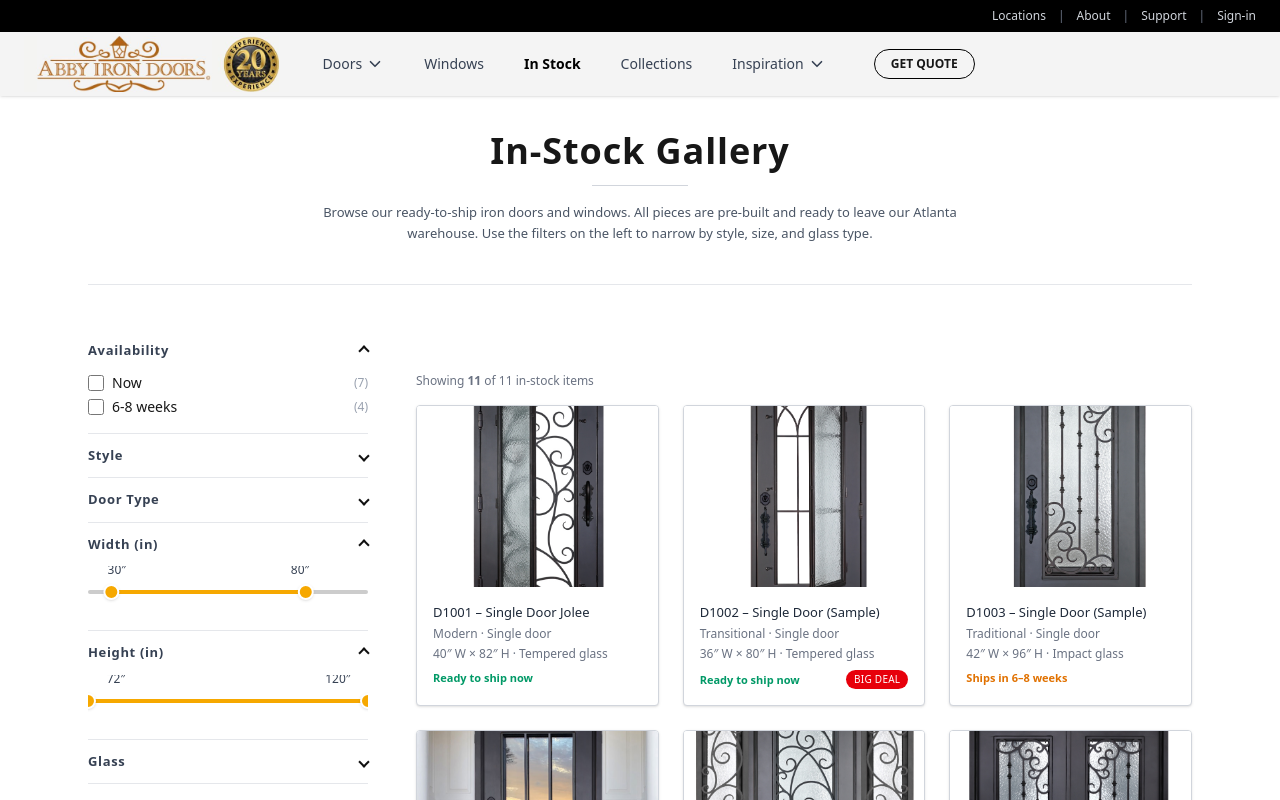
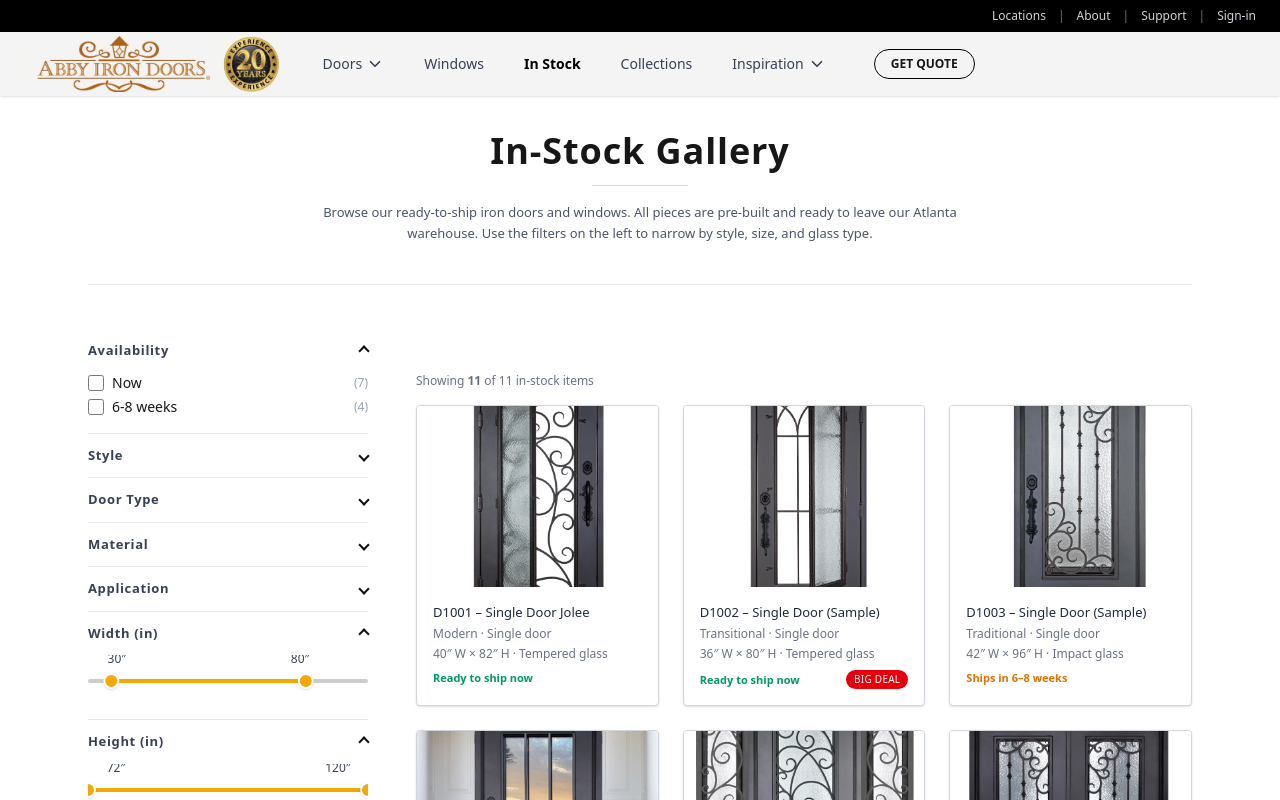
Before and after one commit to yangligwu/abbyweb20-frontend, a Next.js app: page /in-stock in a window 1280 px wide. Shown: the top 800 px of the page. Built offline with nearby package versions, Linux system fonts and the light colour scheme.

Commit message:
Remove All Doors from mega menu

```diff
--- a/src/app/(site)/in-stock/page.tsx
+++ b/src/app/(site)/in-stock/page.tsx
@@ -20,6 +20,8 @@ type DoorType =
   | "Doors with transom"
   | "Wine doors"
   | "Windows";
+type Material = "Steel" | "Aluminum";
+type Application = "Residential" | "Commercial"; //20260123
 type Glass = "Tempered" | "Impact";
 type Shape = "Flat" | "Arch" | "Round";
 
@@ -30,6 +32,8 @@ type DoorProduct = {
   availability: Availability;
   style: Style;
   doorType: DoorType;
+  material: Material; // ⭐ 新增
+  application: Application; // ⭐ 新增
   widthIn: number;
   heightIn: number;
   glass: Glass;
@@ -49,6 +53,8 @@ const PRODUCTS: DoorProduct[] = [
     availability: "Now",
     style: "Modern",
     doorType: "Single door",
+    material: "Aluminum",
+    application: "Residential",
     widthIn: 40,
     heightIn: 82,
     glass: "Tempered",
@@ -63,6 +69,8 @@ const PRODUCTS: DoorProduct[] = [
     availability: "Now",
     style: "Transitional",
     doorType: "Single door",
+    material: "Aluminum",
+    application: "Residential",
     widthIn: 36,
     heightIn: 80,
     glass: "Tempered",
@@ -77,6 +85,8 @@ const PRODUCTS: DoorProduct[] = [
     availability: "6-8 weeks",
     style: "Traditional",
     doorType: "Single door",
+    material: "Steel",
+    application: "Residential",
     widthIn: 42,
     heightIn: 96,
     glass: "Impact",
@@ -91,6 +101,8 @@ const PRODUCTS: DoorProduct[] = [
     availability: "Now",
     style: "Modern",
     doorType: "Single door",
+    material: "Steel",
+    application: "Residential",
     widthIn: 38,
     heightIn: 84,
     glass: "Impact",
@@ -106,6 +118,8 @@ const PRODUCTS: DoorProduct[] = [
     availability: "6-8 weeks",
     style: "Transitional",
     doorType: "Double door",
+    material: "Steel",
+    application: "Commercial",
     widthIn: 72,
     heightIn: 96,
     glass: "Impact",
@@ -120,6 +134,8 @@ const PRODUCTS: DoorProduct[] = [
     availability: "Now",
     style: "Modern",
     doorType: "Double door",
+    material: "Steel",
+    application: "Commercial",
     widthIn: 68,
     heightIn: 84,
     glass: "Tempered",
@@ -134,6 +150,8 @@ const PRODUCTS: DoorProduct[] = [
     availability: "Now",
     style: "Traditional",
     doorType: "Double door",
+    material: "Steel",
+    application: "Commercial",
     widthIn: 74,
     heightIn: 96,
     glass: "Tempered",
@@ -148,6 +166,8 @@ const PRODUCTS: DoorProduct[] = [
     availability: "6-8 weeks",
     style: "Transitional",
     doorType: "Double door",
+    material: "Steel",
+    application: "Commercial",
     widthIn: 70,
     heightIn: 82,
     glass: "Impact",
@@ -163,6 +183,8 @@ const PRODUCTS: DoorProduct[] = [
     availability: "Now",
     style: "Traditional",
     doorType: "Wine doors",
+    material: "Steel",
+    application: "Residential",
     widthIn: 36,
     heightIn: 84,
     glass: "Tempered",
@@ -177,6 +199,8 @@ const PRODUCTS: DoorProduct[] = [
     availability: "Now",
     style: "Modern",
     doorType: "Wine doors",
+    material: "Steel",
+    application: "Residential",
     widthIn: 34,
     heightIn: 80,
     glass: "Impact",
@@ -191,6 +215,8 @@ const PRODUCTS: DoorProduct[] = [
     availability: "6-8 weeks",
     style: "Transitional",
     doorType: "Wine doors",
+    material: "Steel",
+    application: "Residential",
     widthIn: 38,
     heightIn: 84,
     glass: "Tempered",
@@ -207,6 +233,8 @@ type Filters = {
   availability: Availability[];
   styles: Style[];
   doorTypes: DoorType[];
+  materials: Material[];   // ⭐ 新增
+  applications: Application[]; // ⭐ 新增
   glass: Glass[];
   shapes: Shape[];
   thermal: ("Yes" | "No")[];
@@ -225,6 +253,8 @@ type FacetValueMap = {
   availability: Availability;
   styles: Style;
   doorTypes: DoorType;
+  materials: Material;      // ⭐ 新增
+  applications: Application; // ⭐ 新增
   glass: Glass;
   shapes: Shape;
   thermal: "Yes" | "No";
@@ -345,6 +375,19 @@ function applyFilters(
     )
       return false;
 
+    // ✅ ⭐⭐ Material 判断（关键修复）
+    if (
+      filters.materials.length &&
+      !filters.materials.includes(p.material)
+    )
+      return false;
+
+    if (
+      filters.applications.length &&
+      !filters.applications.includes(p.application)
+    )
+      return false;
+
     if (
       p.widthIn < filters.widthRange[0] ||
       p.widthIn > filters.widthRange[1]
@@ -399,6 +442,8 @@ const DEFAULT_FILTERS: Filters = {
   availability: [],
   styles: [],
   doorTypes: [],
+  materials: [],       // ⭐ 新增
+  applications: [], // ⭐ 新增
   glass: [],
   shapes: [],
   thermal: [],
@@ -414,6 +459,8 @@ export default function InStockPage() {
     availability: true,  // ✅ 默认展开
     style: false,
     doorType: false,
+    material: false, // ⭐ 新增
+    application: false, // ⭐ 新增
     width: true,   // ✅ 默认展开
     height: true,   // ✅ 默认展开
     glass: false,
@@ -432,6 +479,8 @@ export default function InStockPage() {
     availability: "availability",
     styles: "style",
     doorTypes: "doorType",
+    materials: "material", // ⭐ 新增
+    applications: "application", // ⭐ 新增
     glass: "glass",
     shapes: "shape",
     thermal: "thermal",
@@ -498,6 +547,8 @@ export default function InStockPage() {
   filters.availability.length > 0 ||
   filters.styles.length > 0 ||
   filters.doorTypes.length > 0 ||
+  filters.materials.length > 0 ||
+  filters.applications.length > 0
   filters.glass.length > 0 ||
   filters.shapes.length > 0 ||
   filters.thermal.length > 0 ||
@@ -511,6 +562,8 @@ export default function InStockPage() {
   (filters.availability.length > 0 ? 1 : 0) +
   (filters.styles.length > 0 ? 1 : 0) +
   (filters.doorTypes.length > 0 ? 1 : 0) +
+  (filters.materials.length > 0 ? 1 : 0) +
+  (filters.applications.length > 0 ? 1 : 0) +
   (filters.glass.length > 0 ? 1 : 0) +
   (filters.shapes.length > 0 ? 1 : 0) +
   (filters.thermal.length > 0 ? 1 : 0) +
@@ -537,6 +590,14 @@ export default function InStockPage() {
 
     filters.doorTypes.forEach((v) =>
       chips.push({ key: "doorTypes", label: "Door Type", value: v })
+    );
+
+    filters.materials.forEach((v) =>
+      chips.push({ key: "materials", label: "Material", value: v })
+    );
+
+    filters.applications.forEach((v) =>
+      chips.push({ key: "applications", label: "Application", value: v })
     );
 
     filters.glass.forEach((v) =>
@@ -742,7 +803,67 @@ export default function InStockPage() {
                 })}
               </AccordionSection>
 
-              {/* 4. Width (in) */}
+              {/* 4. Material */}
+              <AccordionSection
+                title="Material"
+                isOpen={openSection.material}
+                toggle={() => toggleSection("material")}
+              >
+                {(["Steel", "Aluminum"] as Material[]).map((value) => {
+                  const count = getFacetCount("materials", value, filters);
+
+                  return (
+                    <label key={value} className="flex items-center gap-2 mb-1">
+                      <input
+                        type="checkbox"
+                        checked={filters.materials.includes(value)}
+                        onChange={() =>
+                          setFilters((prev) => ({
+                            ...prev,
+                            materials: prev.materials.includes(value)
+                              ? prev.materials.filter((v) => v !== value)
+                              : [...prev.materials, value],
+                          }))
+                        }
+                      />
+                      <span className="flex-1 text-sm">{value}</span>
+                      <span className="text-xs text-gray-400">({count})</span>
+                    </label>
+                  );
+                })}
+              </AccordionSection>
+
+              {/* 5. Application */}
+              <AccordionSection
+                title="Application"
+                isOpen={openSection.application}
+                toggle={() => toggleSection("application")}
+              >
+                {(["Residential", "Commercial"] as Application[]).map((value) => {
+                  const count = getFacetCount("applications", value, filters);
+
+                  return (
+                    <label key={value} className="flex items-center gap-2 mb-1">
+                      <input
+                        type="checkbox"
+                        checked={filters.applications.includes(value)}
+                        onChange={() =>
+                          setFilters((prev) => ({
+                            ...prev,
+                            applications: prev.applications.includes(value)
+                              ? prev.applications.filter((v) => v !== value)
+                              : [...prev.applications, value],
+                          }))
+                        }
+                      />
+                      <span className="flex-1 text-sm">{value}</span>
+                      <span className="text-xs text-gray-400">({count})</span>
+                    </label>
+                  );
+                })}
+              </AccordionSection>
+
+              {/* 6. Width (in) */}
               <AccordionSection
                 title="Width (in)"
                 isOpen={openSection.width}
@@ -758,7 +879,7 @@ export default function InStockPage() {
                 />
               </AccordionSection>
 
-              {/* 5. Height (in) */}
+              {/* 7. Height (in) */}
               <AccordionSection
                 title="Height (in)"
                 isOpen={openSection.height}
@@ -774,7 +895,7 @@ export default function InStockPage() {
                 />
               </AccordionSection>
 
-              {/* 6. Glass */}
+              {/* 8. Glass */}
               <AccordionSection
                 title="Glass"
                 isOpen={openSection.glass}
@@ -804,7 +925,7 @@ export default function InStockPage() {
                 })}
               </AccordionSection>
 
-              {/* 7. Shape */}
+              {/* 9. Shape */}
               <AccordionSection
                 title="Shape"
                 isOpen={openSection.shape}
@@ -834,7 +955,7 @@ export default function InStockPage() {
                 })}
               </AccordionSection>
 
-              {/* 8. Thermal */}
+              {/* 10. Thermal */}
               <AccordionSection
                 title="Thermal"
                 isOpen={openSection.thermal}
@@ -864,7 +985,7 @@ export default function InStockPage() {
                 })}
               </AccordionSection>
 
-              {/* 9. On Sale */}
+              {/* 10. On Sale */}
               <AccordionSection
                 title="On Sale (Big Deal)"
                 isOpen={openSection.sale}
--- a/src/config/navMegaMenu.ts
+++ b/src/config/navMegaMenu.ts
@@ -40,12 +40,13 @@ export const DOORS_MEGA = {
         { label: "Commercial", href: "/doors/application/commercial" },
       ],
     },
-
+/*
     {
       key: "all-doors",
       title: "All Doors",
       items: [{ label: "Browse all doors", href: "/doors" }],
     },
+*/
   ],
 
   // ---------------------------
```
